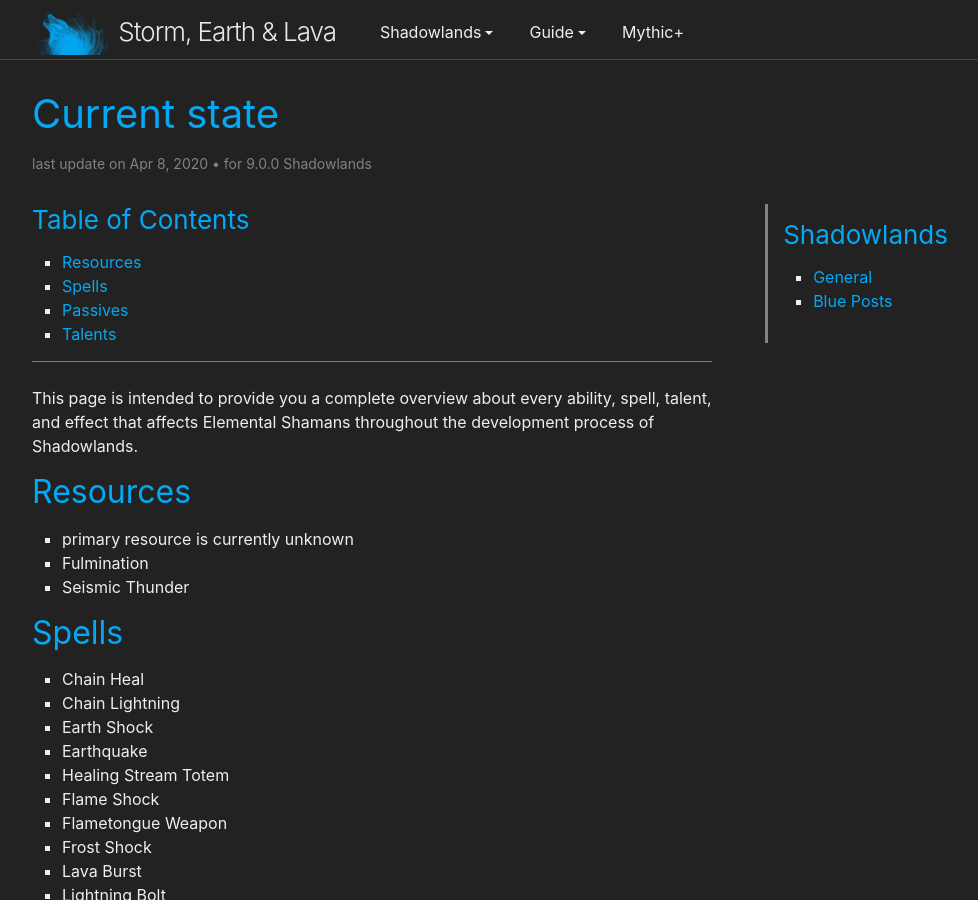
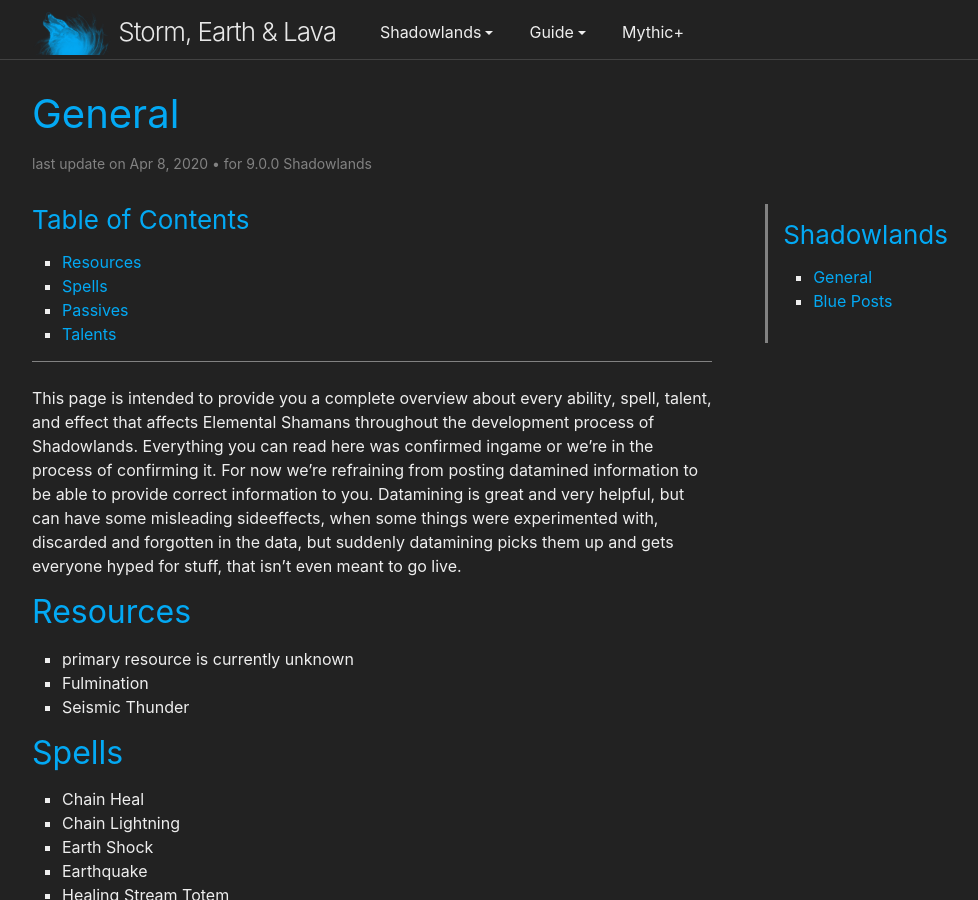
Before and after one commit to stormearthandlava/stormearthandlava.github.io, a Jekyll site: the page built from guide/shadowlands/current_state.md, in a window 1280 px wide and 900 px high. Shown: the whole window, without its empty margins (268-1246 px from the left). Built offline with Jekyll 4.4.1, drawn with Linux system fonts in a browser that asks for light colours; a script that is not in the unit is left out.

Commit message:
fix title and add clarification of intend

```diff
--- a/guide/shadowlands/current_state.md
+++ b/guide/shadowlands/current_state.md
@@ -1,12 +1,12 @@
 ---
 layout: highcharts_page
-title: Current state
+title: General
 last_update: 2020-04-08 09:00:00
 game_version: 9.0.0 Shadowlands
 toc: true
 ---
 
-This page is intended to provide you a complete overview about every ability, spell, talent, and effect that affects Elemental Shamans throughout the development process of Shadowlands.
+This page is intended to provide you a complete overview about every ability, spell, talent, and effect that affects Elemental Shamans throughout the development process of Shadowlands. Everything you can read here was confirmed ingame or we're in the process of confirming it. For now we're refraining from posting datamined information to be able to provide correct information to you. Datamining is great and very helpful, but can have some misleading sideeffects, when some things were experimented with, discarded and forgotten in the data, but suddenly datamining picks them up and gets everyone hyped for stuff, that isn't even meant to go live.
 
 ## Resources
 
```
